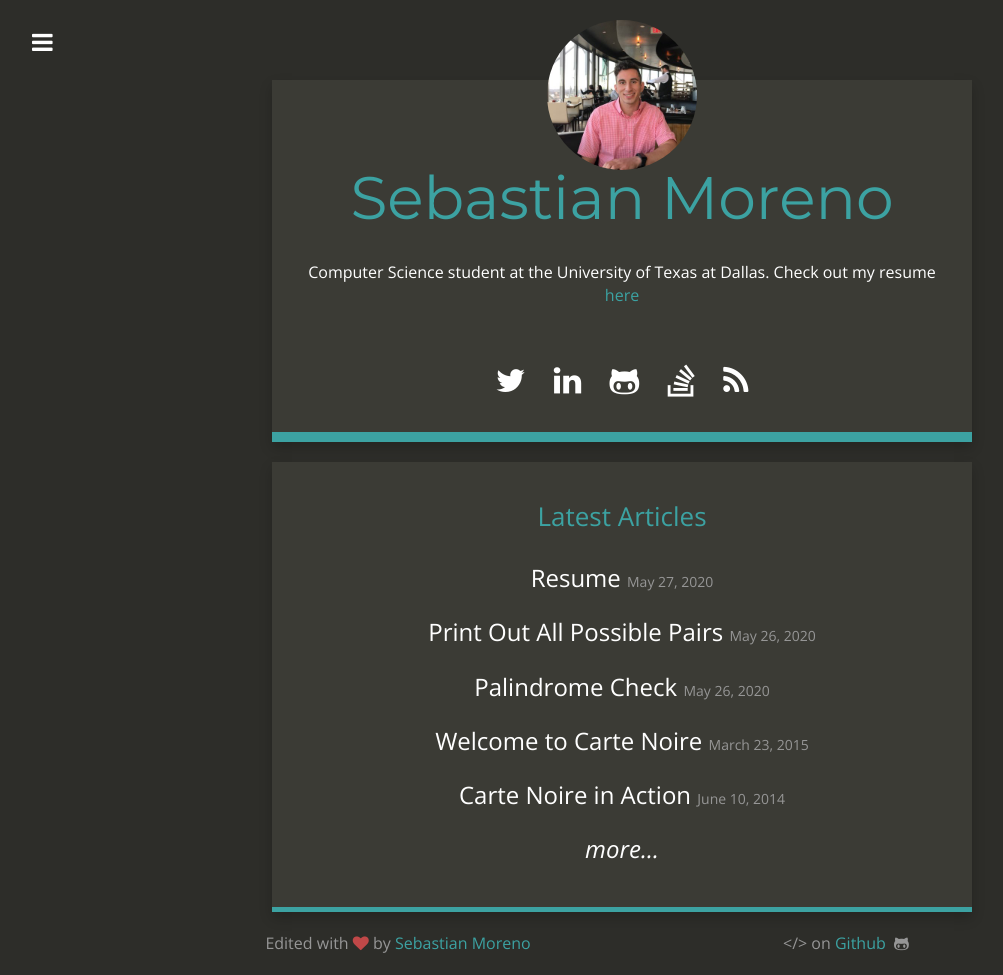
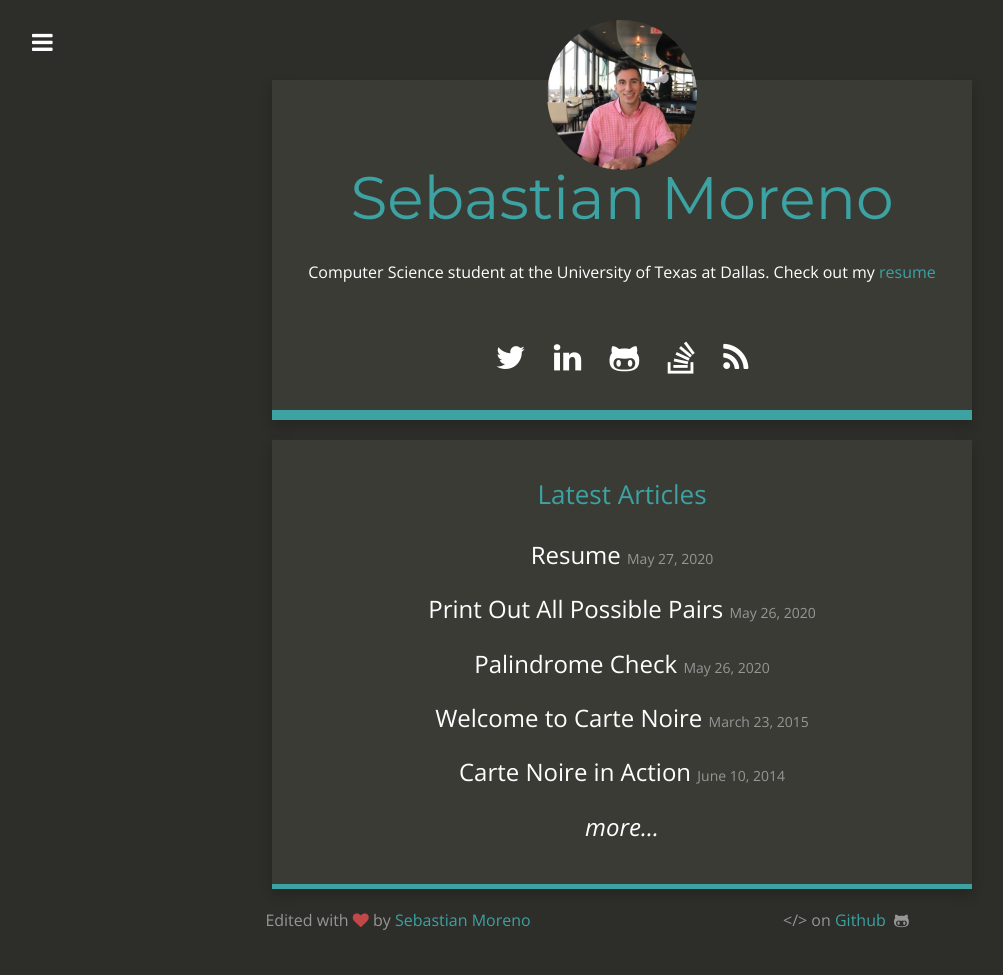
Before and after one commit to sebastian-exe/personal-website, a Jekyll site: the page built from index.html, in a window 1280 px wide. Shown: the whole page, without its empty margins (18-1021 px from the left). Built offline with Jekyll 4.4.1, drawn with Linux system fonts in a browser that asks for light colours; nearby versions of some CDN libraries; after the commit the page ends 952 px from its top, so only the background shows below that.

Commit message:
Update _config.yml

```diff
--- a/_config.yml
+++ b/_config.yml
@@ -4,7 +4,7 @@ email: sebamoreno17@gmail.com
 description: "Welcome to my blog."
 baseurl: ""
 url: "https://sebastianmoreno.me"
-title_description: "Computer Science student at the University of Texas at Dallas. Check out my resume <a href=\"https://sebastianmoreno.me/resume/2020/05/27/Resume/\">here</a>"
+title_description: "Computer Science student at the University of Texas at Dallas. Check out my <a href=\"https://sebastianmoreno.me/resume/2020/05/27/Resume/\">resume</a>"
 title_image: "twitter.jpg"
 google_analytics: "UA-20365477-4"
 disqus_account: cartenoire
```
